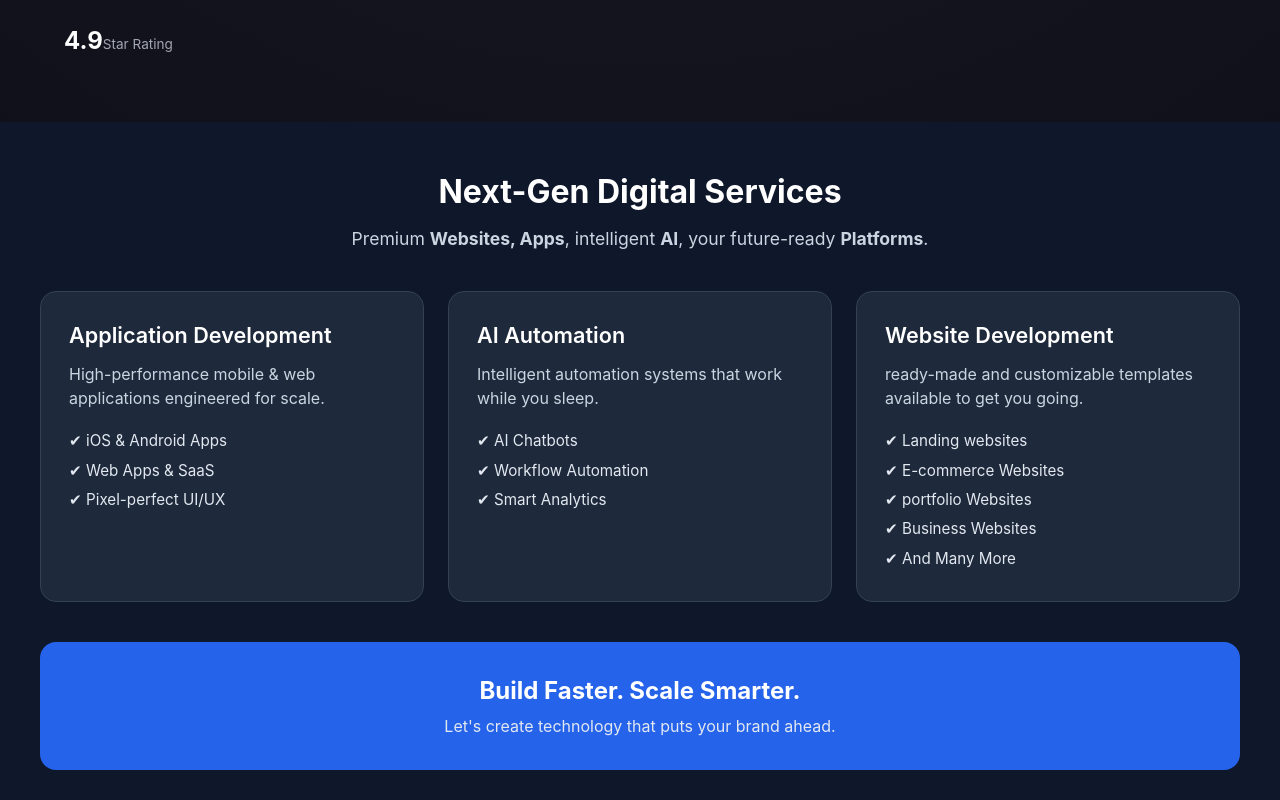
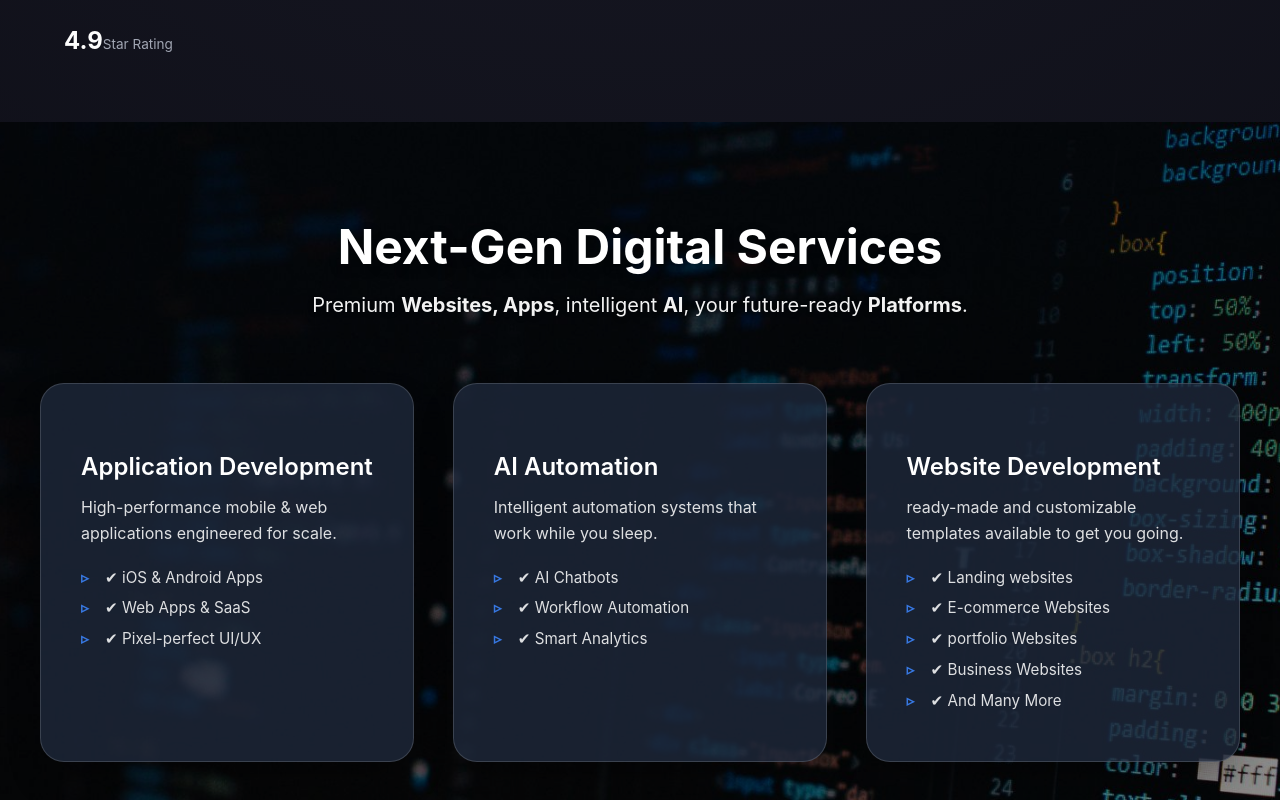
Before and after one commit to Darhkrich/DevMasters, a Next.js app: page / in a window 1280 px wide. Shown: the part 740-1540 px from the top of the page. Built offline with nearby package versions, Linux system fonts and the light colour scheme.

Commit message:
featured fix 6

```diff
--- a/src/components/sections/FeatureShowcase.jsx
+++ b/src/components/sections/FeatureShowcase.jsx
@@ -1,7 +1,57 @@
 "use client";
+import { useEffect, useRef } from "react";
+import "./feature-showcase.css"; // You can keep the same CSS file name or change it
 import Link from "next/link";
-import './feature-showcase.css';
+
 export default function FeatureShowcase() {
+  const cardsRef = useRef([]);
+
+  useEffect(() => {
+    const prefersReducedMotion = window.matchMedia(
+      "(prefers-reduced-motion: reduce)"
+    ).matches;
+
+    cardsRef.current.forEach((card, index) => {
+      if (!card) return;
+
+      /* STAGGERED REVEAL */
+      card.style.animationDelay = `${index * 120}ms`;
+
+      if (prefersReducedMotion) return;
+
+      /* TILT EFFECT */
+      const handleMove = (e) => {
+        const rect = card.getBoundingClientRect();
+        const x = e.clientX - rect.left;
+        const y = e.clientY - rect.top;
+
+        const rotateX = ((y / rect.height) - 0.5) * 18;
+        const rotateY = ((x / rect.width) - 0.5) * -18;
+
+        card.style.transform = `
+          perspective(1200px)
+          rotateX(${rotateX}deg)
+          rotateY(${rotateY}deg)
+          translateY(-10px)
+          scale(1.02)
+        `;
+      };
+
+      const reset = () => {
+        card.style.transform =
+          "perspective(1200px) rotateX(0) rotateY(0) translateY(0) scale(1)";
+      };
+
+      card.addEventListener("mousemove", handleMove);
+      card.addEventListener("mouseleave", reset);
+
+      return () => {
+        card.removeEventListener("mousemove", handleMove);
+        card.removeEventListener("mouseleave", reset);
+      };
+    });
+  }, []);
+
   const features = [
     {
       title: "Application Development",
@@ -35,9 +85,12 @@ export default function FeatureShowcase() {
   ];
 
   return (
-    <section className="simple-features">
-      <div className="simple-container">
-        <div className="simple-header">
+    <section className="dcfs-section">
+      <div className="dcfs-glow" />
+
+      <div className="dcfs-container">
+        {/* HEADER */}
+        <div className="dcfs-header reveal">
           <h2>Next-Gen Digital Services</h2>
           <p>
             Premium <strong>Websites, Apps</strong>, intelligent <strong>AI</strong>, your
@@ -45,9 +98,15 @@ export default function FeatureShowcase() {
           </p>
         </div>
 
-        <div className="simple-grid">
+        {/* CARDS */}
+        <div className="dcfs-grid">
           {features.map((f, i) => (
-            <div key={i} className="simple-card">
+            <div
+              key={i}
+              ref={(el) => (cardsRef.current[i] = el)}
+              className="dcfs-card reveal"
+            >
+              <div className="dcfs-icon">{f.icon}</div>
               <h3>{f.title}</h3>
               <p>{f.desc}</p>
               <ul>
@@ -59,10 +118,11 @@ export default function FeatureShowcase() {
           ))}
         </div>
 
+        {/* CTA */}
         <Link href={'/services'}>
-          <div className="simple-banner">
-            <h3>Build Faster. Scale Smarter.</h3>
-            <p>Let's create technology that puts your brand ahead.</p>
+          <div className="dcfs-banner reveal">
+            <h3> Build Faster. Scale Smarter.</h3>
+            <p>Let’s create technology that puts your brand ahead.</p>
           </div>
         </Link>
       </div>
--- a/src/components/sections/feature-showcase.css
+++ b/src/components/sections/feature-showcase.css
@@ -1,114 +1,181 @@
 /* =====================================
-   SIMPLE FEATURE SHOWCASE
-   No background image, no animations, solid colors
-   Prefix: simple- (zero conflict)
+   DEVMASTERS FEATURE SHOWCASE
+   Restored design — iOS 16.3+ safe
 ===================================== */
 
-.simple-features {
-  padding: 3rem 1rem;
-  background-color: #0f172a;    /* solid dark background */
-  color: #ffffff;
+.dcfs-section {
+  position: relative;
+  padding: clamp(3rem, 8vw, 6rem) clamp(1rem, 4vw, 2rem);
+  background-image: url('/newback.jpg');
+  background-size: cover;
+  background-position: center 30%;
+  background-repeat: no-repeat;
+  background-attachment: scroll;      /* ✅ keep scroll */
+  color: #fff;
+  overflow: hidden;
 }
 
-.simple-container {
+/* Simple dark overlay — using ::before (works reliably) */
+.dcfs-section::before {
+  content: '';
+  position: absolute;
+  inset: 0;
+  background: rgba(0, 0, 0, 0.45);    /* solid overlay, no gradient for safety */
+  z-index: 1;
+  pointer-events: none;
+}
+
+.dcfs-container {
   max-width: 1200px;
   margin: 0 auto;
+  position: relative;
+  z-index: 2;
 }
 
-.simple-header {
+.dcfs-header {
   text-align: center;
-  margin-bottom: 2.5rem;
+  margin-bottom: clamp(2.5rem, 5vw, 4rem);
 }
 
-.simple-header h2 {
-  font-size: 2rem;
+.dcfs-header h2 {
+  font-size: clamp(2rem, 6vw, 3rem);
   font-weight: 700;
-  margin-bottom: 0.75rem;
-  color: #ffffff;
+  line-height: 1.2;
+  text-shadow: 0 4px 12px rgba(0, 0, 0, 0.3);
+  margin-bottom: 1rem;
+  color: #fff;
 }
 
-.simple-header p {
-  font-size: 1.1rem;
-  color: #cbd5e1;
-  max-width: 700px;
+.dcfs-header p {
+  opacity: 0.95;
+  max-width: 720px;
   margin: 0 auto;
+  font-size: clamp(1rem, 2.5vw, 1.25rem);
+  text-shadow: 0 2px 8px rgba(0, 0, 0, 0.2);
+  color: #fff;
 }
 
-.simple-grid {
+.dcfs-grid {
   display: grid;
-  grid-template-columns: repeat(auto-fit, minmax(280px, 1fr));
-  gap: 1.5rem;
+  grid-template-columns: repeat(auto-fit, minmax(min(100%, 280px), 1fr));
+  gap: clamp(1.5rem, 3vw, 2.5rem);
 }
 
-.simple-card {
-  background-color: #1e293b;
-  border: 1px solid #334155;
-  border-radius: 16px;
-  padding: 1.75rem;
-  color: #ffffff;
+.dcfs-card {
+  /* Solid background with transparency — no backdrop-filter */
+  background: rgba(30, 41, 59, 0.8);    /* solid fallback that works everywhere */
+  border: 1px solid rgba(255, 255, 255, 0.15);
+  border-radius: 24px;
+  padding: clamp(1.5rem, 4vw, 2.5rem);
+  box-shadow: 0 20px 40px -12px rgba(0, 0, 0, 0.4);
+  color: #fff;
+  transition: transform 0.25s ease, box-shadow 0.25s ease, background 0.25s ease;
+  -webkit-tap-highlight-color: transparent;
 }
 
-.simple-card h3 {
-  font-size: 1.35rem;
+.dcfs-card:hover {
+  transform: translateY(-6px);
+  box-shadow: 0 32px 64px -12px rgba(0, 0, 0, 0.6);
+  background: rgba(51, 65, 85, 0.8);
+}
+
+.dcfs-icon {
+  font-size: clamp(2rem, 5vw, 3rem);
+  margin-bottom: 1.25rem;
+  display: inline-block;
+  filter: drop-shadow(0 4px 8px rgba(0, 0, 0, 0.2));
+}
+
+.dcfs-card h3 {
+  font-size: clamp(1.25rem, 3vw, 1.5rem);
   font-weight: 600;
   margin-bottom: 0.75rem;
-  color: #ffffff;
+  color: #fff;
 }
 
-.simple-card p {
-  color: #cbd5e1;
-  line-height: 1.5;
-  margin-bottom: 1rem;
+.dcfs-card p {
+  opacity: 0.9;
+  line-height: 1.6;
+  color: rgba(255, 255, 255, 0.95);
 }
 
-.simple-card ul {
+.dcfs-card ul {
   list-style: none;
   padding: 0;
-  margin: 0;
+  margin: 1.25rem 0 0;
 }
 
-.simple-card li {
-  color: #e2e8f0;
-  padding: 0.25rem 0;
+.dcfs-card li {
+  opacity: 0.9;
+  margin-bottom: 0.5rem;
+  padding-left: 1.5rem;
+  position: relative;
   font-size: 0.95rem;
+  line-height: 1.5;
+  color: rgba(255, 255, 255, 0.95);
 }
 
-.simple-banner {
-  margin-top: 2.5rem;
-  text-align: center;
-  padding: 2rem 1.5rem;
-  border-radius: 16px;
-  background-color: #2563eb;
-  color: #ffffff;
-  cursor: pointer;
+.dcfs-card li::before {
+  content: "▹";
+  position: absolute;
+  left: 0;
+  color: #3b82f6;
+  font-weight: bold;
 }
 
-.simple-banner h3 {
-  font-size: 1.5rem;
+.dcfs-banner {
+  margin-top: clamp(2.5rem, 5vw, 4rem);
+  text-align: center;
+  padding: clamp(1.8rem, 5vw, 3rem) clamp(1.5rem, 4vw, 3rem);
+  border-radius: 28px;
+  background: #2563eb;               /* solid blue, no gradient for safety */
+  box-shadow: 0 20px 40px -8px rgba(37, 99, 235, 0.4);
+  border: 1px solid rgba(255, 255, 255, 0.1);
+  cursor: pointer;
+  transition: transform 0.2s ease;
+}
+
+.dcfs-banner:hover {
+  transform: scale(1.01);
+}
+
+.dcfs-banner h3 {
+  font-size: clamp(1.5rem, 4vw, 2rem);
   font-weight: 700;
   margin-bottom: 0.5rem;
+  color: #fff;
 }
 
-.simple-banner p {
-  color: #e2e8f0;
-  font-size: 1rem;
+.dcfs-banner p {
+  opacity: 0.95;
+  font-size: clamp(0.95rem, 2vw, 1.1rem);
+  color: rgba(255, 255, 255, 0.95);
 }
 
-/* Mobile adjustments */
+/* Remove all animations and complex effects */
+.reveal {
+  opacity: 1 !important;             /* ensure visible immediately */
+  transform: none !important;
+  animation: none !important;
+}
+
+/* Responsive */
 @media (max-width: 768px) {
-  .simple-features {
-    padding: 2.5rem 1rem;
+  .dcfs-section {
+    background-position: center 20%;
   }
 
-  .simple-header h2 {
-    font-size: 1.75rem;
+  .dcfs-card:hover {
+    transform: translateY(-4px);
   }
 
-  .simple-grid {
-    grid-template-columns: 1fr;
-  }
-
-  .simple-card {
-    padding: 1.5rem;
+  .dcfs-banner {
+    border-radius: 24px;
   }
 }
+
+@media (max-width: 480px) {
+  .dcfs-card li {
+    font-size: 0.9rem;
+  }
+}
```
